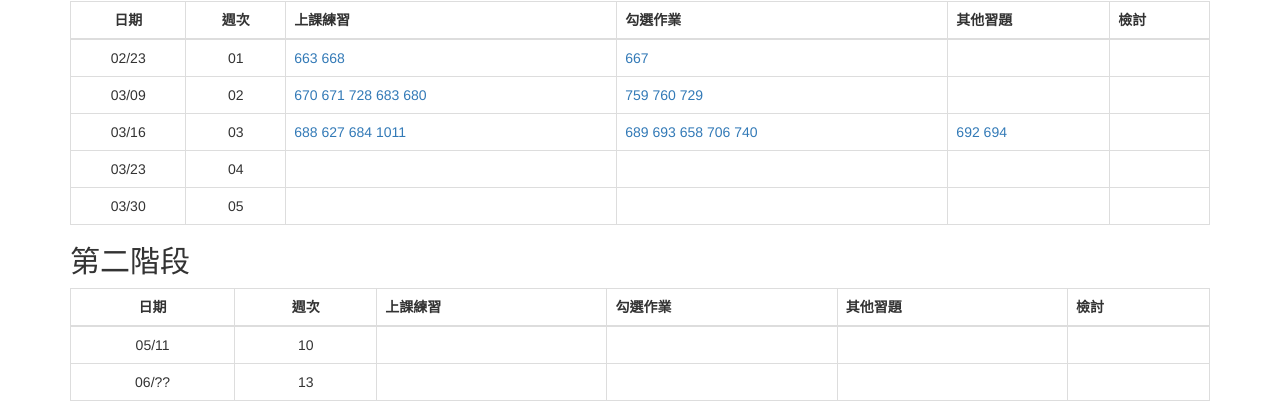
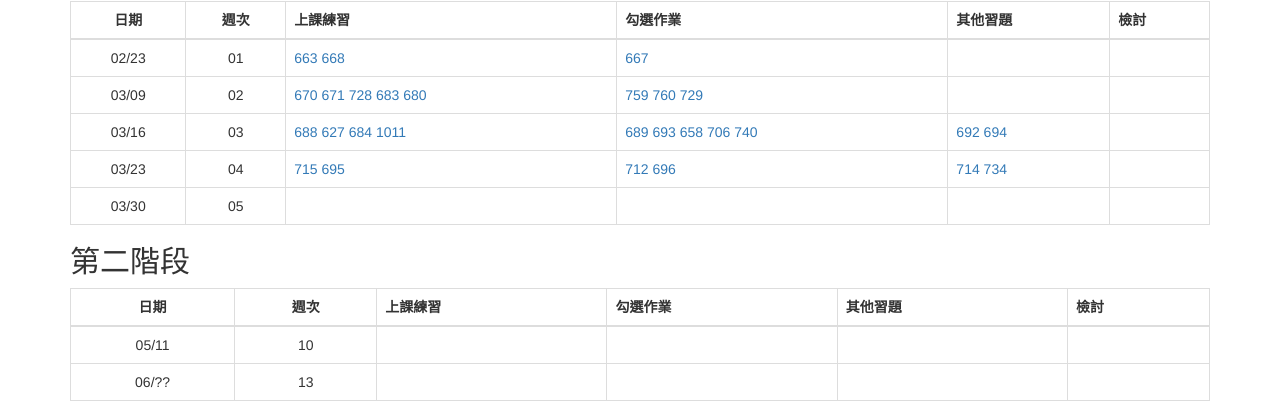
Before and after one commit to tw-csie-sprout/py2025, a Jekyll site: the page built from homework.md, in a window 1280 px wide. Shown: the part 261-663 px from the top of the page. Built offline with Jekyll 4.4.1, drawn with Linux system fonts in a browser that asks for light colours.

Commit message:
Update week4 homework

```diff
--- a/homework.md
+++ b/homework.md
@@ -14,7 +14,7 @@ title: "課程作業"
 | 02/23 | 01 | [663](https://tioj.sprout.tw/contests/4/problems/663) [668](https://tioj.sprout.tw/contests/4/problems/668) | [667](https://tioj.sprout.tw/contests/4/problems/667) |  |  |
 | 03/09 | 02 | [670](https://tioj.sprout.tw/contests/7/problems/670) [671](https://tioj.sprout.tw/contests/7/problems/671) [728](https://tioj.sprout.tw/contests/7/problems/728) [683](https://tioj.sprout.tw/contests/7/problems/683) [680](https://tioj.sprout.tw/contests/7/problems/680)  | [759](https://tioj.sprout.tw/contests/7/problems/759) [760](https://tioj.sprout.tw/contests/7/problems/760) [729](https://tioj.sprout.tw/contests/7/problems/729) |  |  |
 | 03/16 | 03 |[688](https://tioj.sprout.tw/contests/8/problems/688) [627](https://tioj.sprout.tw/contests/8/problems/627) [684](https://tioj.sprout.tw/contests/8/problems/684) [1011](https://tioj.sprout.tw/contests/8/problems/1011)   |[689](https://tioj.sprout.tw/contests/8/problems/689) [693](https://tioj.sprout.tw/contests/8/problems/693) [658](https://tioj.sprout.tw/contests/8/problems/658) [706](https://tioj.sprout.tw/contests/8/problems/706)  [740](https://tioj.sprout.tw/contests/8/problems/740)| [692](https://tioj.sprout.tw/contests/8/problems/692) [694](https://tioj.sprout.tw/contests/8/problems/694) | |
-| 03/23 | 04 |  |   | |
+| 03/23 | 04 | [715](https://tioj.sprout.tw/contests/13/problems/715) [695](https://tioj.sprout.tw/contests/13/problems/695) | [712](https://tioj.sprout.tw/contests/13/problems/712) [696](https://tioj.sprout.tw/contests/13/problems/696)  | [714](https://tioj.sprout.tw/contests/13/problems/714) [734](https://tioj.sprout.tw/contests/13/problems/734)|
 | 03/30 | 05 |  | | | |
 
 ## 第二階段
```
